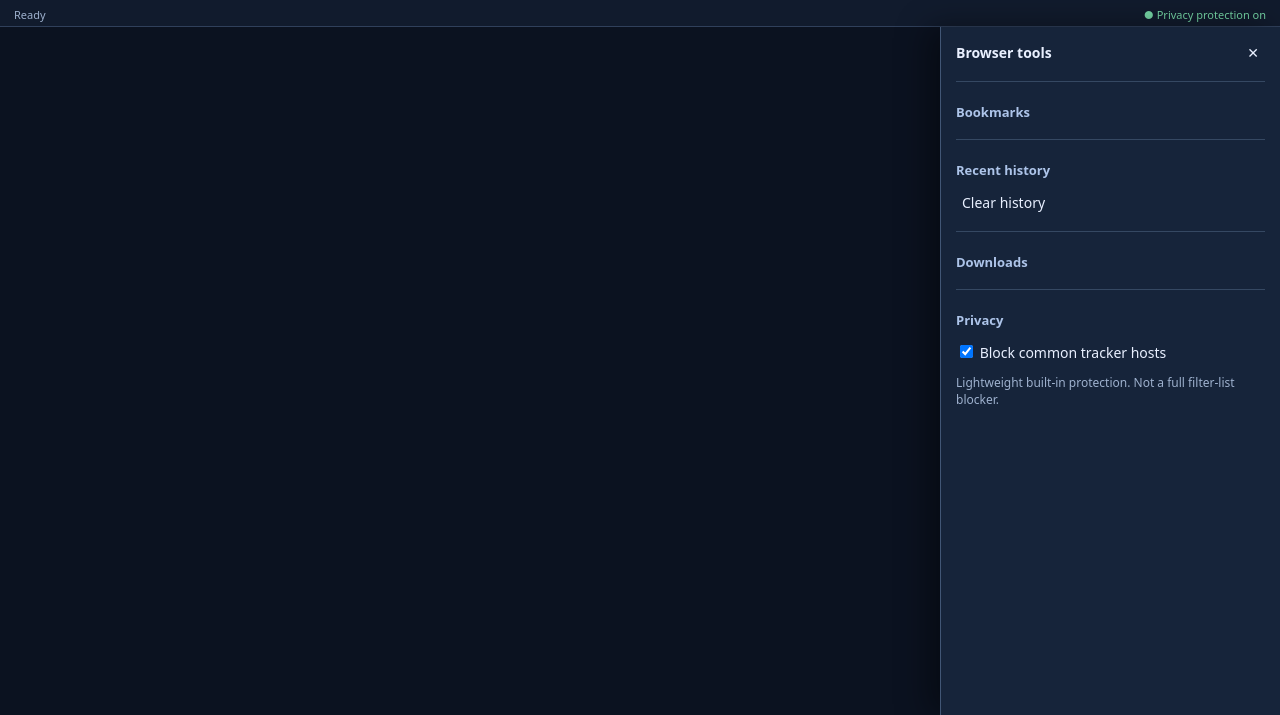
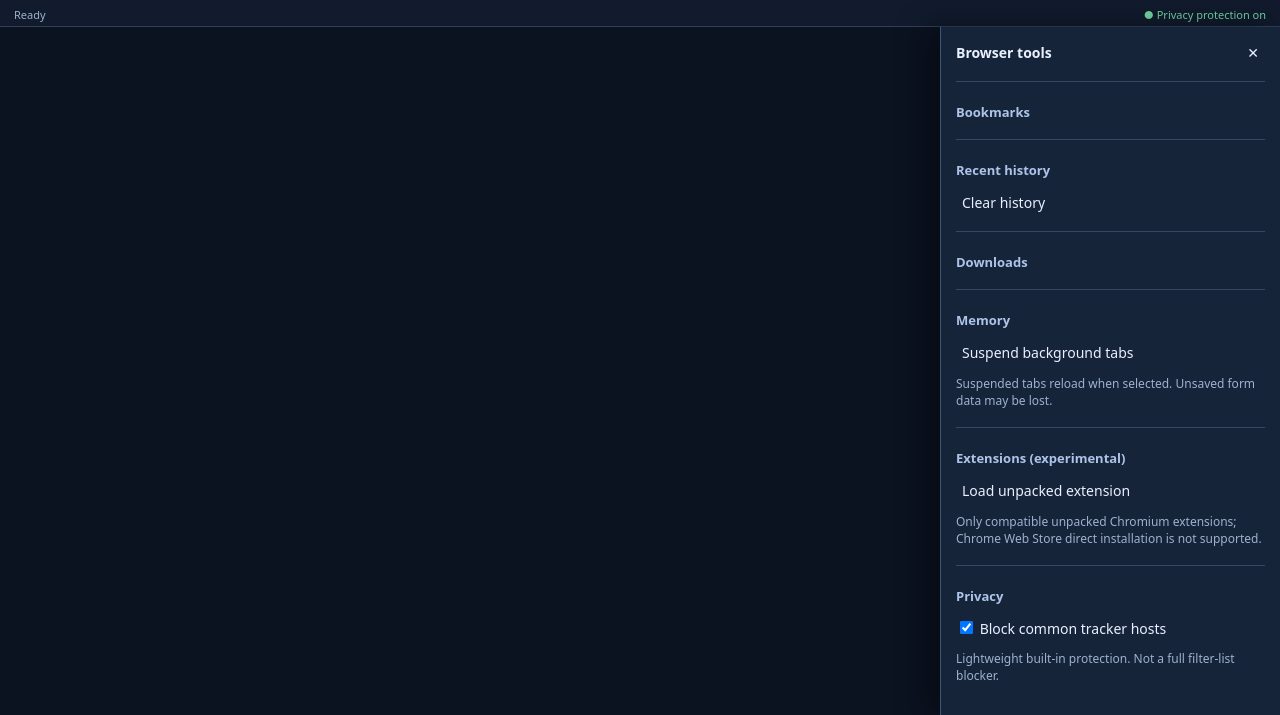
Before and after one commit to praveenkumarchin00-boop/Unique-Browser, an Electron app: page src/index.html in a window 1280 px wide. Both pictures are taken after a click on the button "Bookmarks and history". Shown: the part 85-800 px from the top of the page. Drawn offline with Linux system fonts and the light colour scheme; no server answers.

Commit message:
Expose memory suspension and experimental extension loading controls

```diff
--- a/src/index.html
+++ b/src/index.html
@@ -2,6 +2,6 @@
 <div id="chrome"><div id="tabstrip"><span class="brand">◈ <b>Unique</b></span><div id="tabs"></div><button id="new" title="New tab">＋</button><div class="spacer"></div><button id="panelToggle" title="Bookmarks and history">☰</button></div>
 <div id="toolbar"><button id="back" title="Back">←</button><button id="forward" title="Forward">→</button><button id="reload" title="Reload">↻</button><button id="home" title="Home">⌂</button><form id="addressForm"><span id="lock">◉</span><input id="address" spellcheck="false" autocomplete="off" placeholder="Search or enter address"></form><button id="bookmark" title="Bookmark page">☆</button><button id="inspector" title="Performance inspector">◷</button><button id="devtools" title="Developer tools">⌘</button></div>
 <div id="status"><span id="statusText">Ready</span><span id="privacy">● Privacy protection on</span></div></div>
-<aside id="panel" hidden><div class="panelhead"><b>Browser tools</b><button id="closePanel">✕</button></div><div class="section"><h3>Bookmarks</h3><div id="bookmarks"></div></div><div class="section"><h3>Recent history</h3><button id="clearHistory">Clear history</button><div id="history"></div></div><div class="section"><h3>Downloads</h3><div id="downloads"></div></div><div class="section"><h3>Privacy</h3><label><input id="blockTrackers" type="checkbox" checked> Block common tracker hosts</label><p>Lightweight built-in protection. Not a full filter-list blocker.</p></div></aside>
+<aside id="panel" hidden><div class="panelhead"><b>Browser tools</b><button id="closePanel">✕</button></div><div class="section"><h3>Bookmarks</h3><div id="bookmarks"></div></div><div class="section"><h3>Recent history</h3><button id="clearHistory">Clear history</button><div id="history"></div></div><div class="section"><h3>Downloads</h3><div id="downloads"></div></div><div class="section"><h3>Memory</h3><button id="sleepBackground">Suspend background tabs</button><p>Suspended tabs reload when selected. Unsaved form data may be lost.</p></div><div class="section"><h3>Extensions (experimental)</h3><button id="installExtension">Load unpacked extension</button><div id="extensions"></div><p>Only compatible unpacked Chromium extensions; Chrome Web Store direct installation is not supported.</p></div><div class="section"><h3>Privacy</h3><label><input id="blockTrackers" type="checkbox" checked> Block common tracker hosts</label><p>Lightweight built-in protection. Not a full filter-list blocker.</p></div></aside>
 <div id="metrics" hidden><div class="panelhead"><b>Performance inspector</b><button id="closeMetrics">✕</button></div><div id="metricData">Loading…</div><p>Process working-set measurements are snapshots. Use DevTools for page network timing.</p></div>
 <div id="toast" role="status"></div><script src="ui.js"></script></body></html>
```
